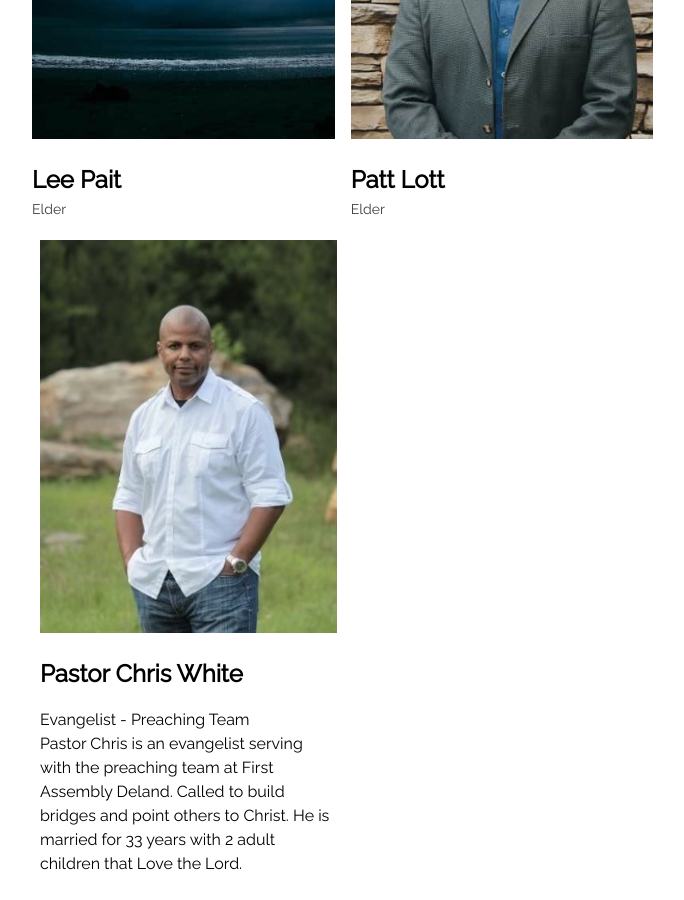
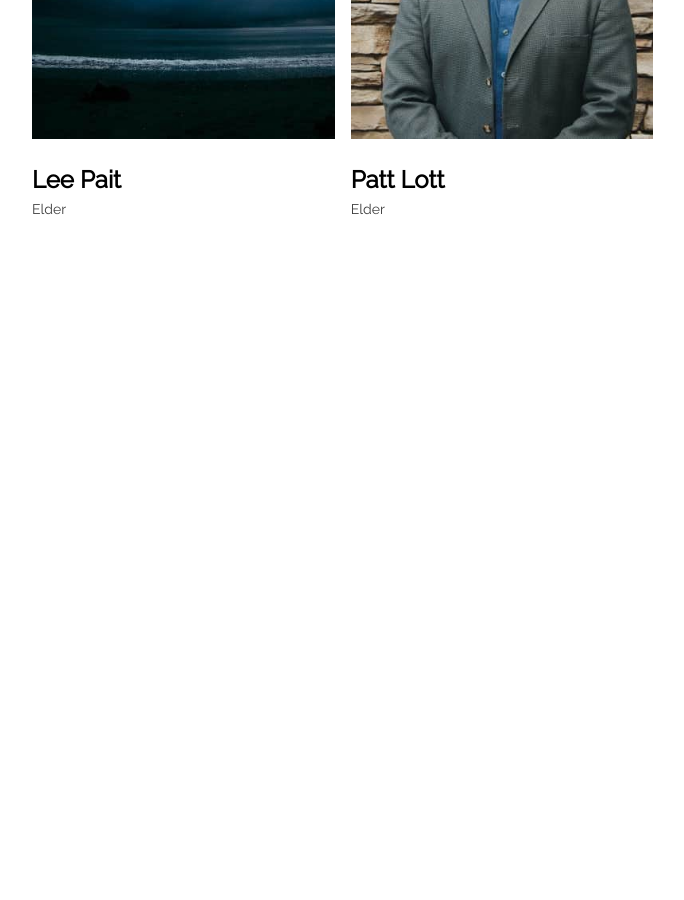
Before and after one commit to thinkjson/firstassemblydeland, a Jekyll site: the page built from _pages/staff.markdown, in a window 1280 px wide and 900 px high, scrolled down 2048 px. Shown: the whole window, without its empty margins (138-822 px from the left). Built offline with Jekyll 4.4.1, drawn with Linux system fonts in a browser that asks for light colours; some web fonts are replaced; a script that is not in the unit is left out; after the commit the page ends 2312 px from its top, so only the background shows below that.

Commit message:
Update staff.markdown

```diff
--- a/_pages/staff.markdown
+++ b/_pages/staff.markdown
@@ -90,12 +90,3 @@ permalink: /about-us/people/
     </div>
 
 </div>
-
-   <div class="col-xs-12 col-sm-12 col-md-4 col-lg-4">
-    <img class="image-responsive" src="/static/scaled_chris_white2021.jpg">
-    <h2>Pastor Chris White</h2>
-    <div class="title">Evangelist - Preaching Team</div>
-
-    <div>Pastor Chris is an evangelist serving with the preaching team at First Assembly Deland. Called to build bridges and point others to Christ.  He is married for 33 years with 2 adult children that Love the Lord.</div>
-
-</div>
```
